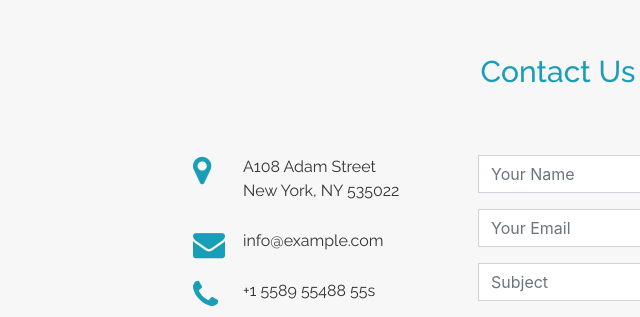
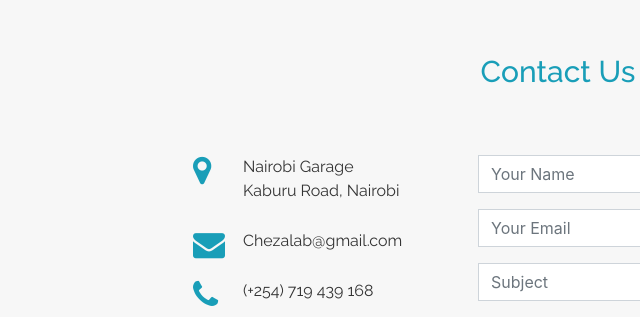
Before and after one commit to GitauHarrison/chezaLab, a plain HTML site: page index.html in a window 1280 px wide. Shown: the part 3710-4027 px from the top of the page, 82-722 px from the left. Drawn offline with Linux system fonts and the light colour scheme.

Commit message:
Edit contact info

```diff
--- a/index.html
+++ b/index.html
@@ -606,17 +606,17 @@
           <div class="info">
             <div>
               <i class="fa fa-map-marker"></i>
-              <p>A108 Adam Street<br>New York, NY 535022</p>
+              <p>Nairobi Garage<br>Kaburu Road, Nairobi</p>
             </div>
 
             <div>
               <i class="fa fa-envelope"></i>
-              <p>info@example.com</p>
+              <p>Chezalab@gmail.com</p>
             </div>
 
             <div>
               <i class="fa fa-phone"></i>
-              <p>+1 5589 55488 55s</p>
+              <p>(+254) 719 439 168</p>
             </div>
 
           </div>
```
